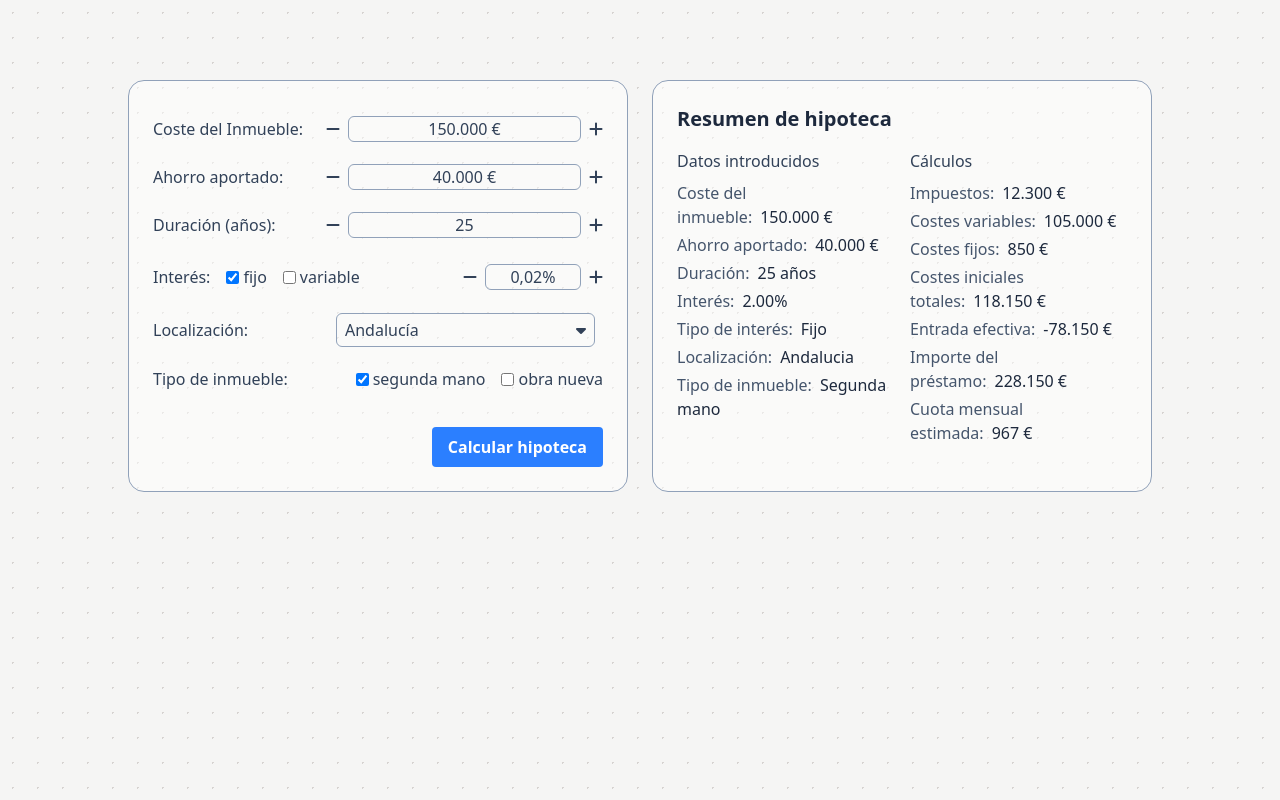
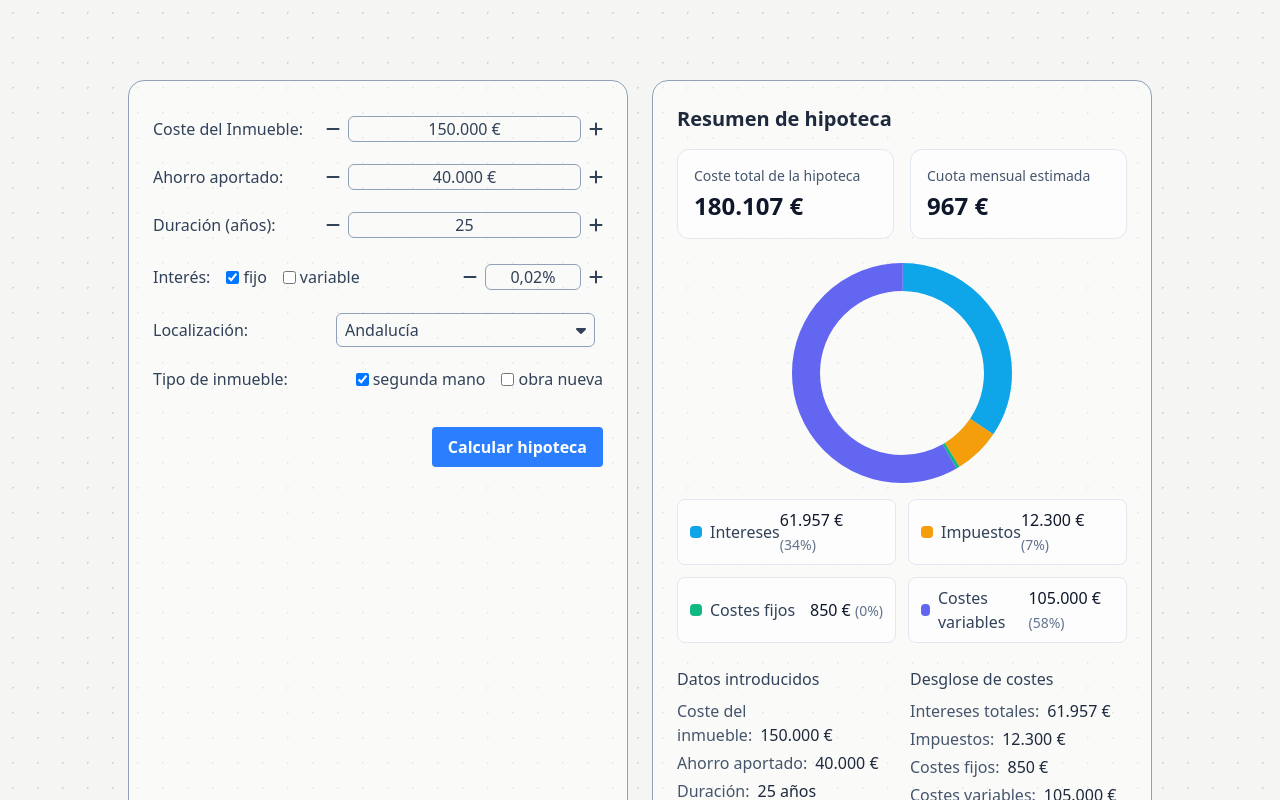
Before and after one commit to CesarCMa/mortgage_simulator, a React (Vite) app in the folder apps/web/: page / in a window 1280 px wide. Shown: the top 800 px of the page. Built offline with nearby package versions, Linux system fonts and the light colour scheme.

Commit message:
feat: Add mortgage cost breakdown and pie chart visualization
Co-authored-by: mrsequin <mrsequin@gmail.com>

```diff
--- a/apps/web/src/components/MortgageDashboard.jsx
+++ b/apps/web/src/components/MortgageDashboard.jsx
@@ -1,4 +1,5 @@
 import { useMortgageContext } from "../context/MortgageContext";
+import PieChart from "./PieChart";
 
 export default function MortgageDashboard() {
   const { mortgageFormInfo, mortgageCalculations } = useMortgageContext();
@@ -9,14 +10,57 @@ export default function MortgageDashboard() {
     maximumFractionDigits: 0,
   });
 
-  const percent = (value) => `${(value * 100).toFixed(2)}%`;
-
   const safeCurrency = (value) =>
     Number.isFinite(value) ? currency.format(value) : "—";
+
+  const chartData = [
+    { label: "Intereses", value: mortgageCalculations.totalInterest, color: "#0ea5e9" },
+    { label: "Impuestos", value: mortgageCalculations.taxes, color: "#f59e0b" },
+    { label: "Costes fijos", value: mortgageCalculations.totalFixedCosts, color: "#10b981" },
+    { label: "Costes variables", value: mortgageCalculations.variableCosts, color: "#6366f1" },
+  ];
+
+  const totalForLegend = chartData.reduce((sum, d) => sum + d.value, 0);
 
   return (
     <div className="flex flex-col border border-slate-400 p-6 rounded-2xl bg-white/50 w-full">
       <h2 className="text-xl font-semibold text-slate-800 mb-4">Resumen de hipoteca</h2>
+
+      <div className="grid grid-cols-1 sm:grid-cols-2 gap-4 mb-6">
+        <div className="col-span-1">
+          <div className="rounded-xl bg-white/70 border border-slate-200 p-4">
+            <div className="text-slate-600 text-sm">Coste total de la hipoteca</div>
+            <div className="text-2xl font-semibold text-slate-900 mt-1">{safeCurrency(mortgageCalculations.totalCost)}</div>
+          </div>
+        </div>
+        <div className="col-span-1">
+          <div className="rounded-xl bg-white/70 border border-slate-200 p-4">
+            <div className="text-slate-600 text-sm">Cuota mensual estimada</div>
+            <div className="text-2xl font-semibold text-slate-900 mt-1">{safeCurrency(mortgageCalculations.monthlyPayment)}</div>
+          </div>
+        </div>
+      </div>
+
+      <div className="flex flex-col items-center mb-4">
+        <PieChart data={chartData} size={220} strokeWidth={28} />
+      </div>
+
+      <div className="grid grid-cols-1 sm:grid-cols-2 gap-3 mb-6">
+        {chartData.map((item) => {
+          const percentage = totalForLegend > 0 ? Math.round((item.value / totalForLegend) * 100) : 0;
+          return (
+            <div key={item.label} className="flex items-center justify-between rounded-lg bg-white/70 border border-slate-200 px-3 py-2">
+              <div className="flex items-center">
+                <span className="inline-block w-3 h-3 rounded-sm mr-2" style={{ backgroundColor: item.color }} />
+                <span className="text-slate-700">{item.label}</span>
+              </div>
+              <div className="text-slate-900 font-medium">
+                {safeCurrency(item.value)} <span className="text-slate-500 text-sm">({percentage}%)</span>
+              </div>
+            </div>
+          );
+        })}
+      </div>
 
       <div className="grid grid-cols-1 sm:grid-cols-2 gap-4">
         <div className="col-span-1">
@@ -35,12 +79,12 @@ export default function MortgageDashboard() {
               <span className="ml-2 font-medium">{mortgageFormInfo.years} años</span>
             </li>
             <li>
-              <span className="text-slate-600">Interés:</span>
-              <span className="ml-2 font-medium">{percent(mortgageFormInfo.interest)}</span>
+              <span className="text-slate-600">Tipo de interés:</span>
+              <span className="ml-2 font-medium">{mortgageFormInfo.variableInterest ? "Variable" : "Fijo"}</span>
             </li>
             <li>
-              <span className="text-slate-600">Tipo de interés:</span>
-              <span className="ml-2 font-medium">{mortgageFormInfo.variableInterest ? "Variable" : "Fijo"}</span>
+              <span className="text-slate-600">Interés nominal:</span>
+              <span className="ml-2 font-medium">{(mortgageFormInfo.interest * 100).toFixed(2)}%</span>
             </li>
             <li>
               <span className="text-slate-600">Localización:</span>
@@ -54,19 +98,23 @@ export default function MortgageDashboard() {
         </div>
 
         <div className="col-span-1">
-          <h3 className="text-slate-700 font-medium mb-2">Cálculos</h3>
+          <h3 className="text-slate-700 font-medium mb-2">Desglose de costes</h3>
           <ul className="text-slate-800 space-y-1">
+            <li>
+              <span className="text-slate-600">Intereses totales:</span>
+              <span className="ml-2 font-medium">{safeCurrency(mortgageCalculations.totalInterest)}</span>
+            </li>
             <li>
               <span className="text-slate-600">Impuestos:</span>
               <span className="ml-2 font-medium">{safeCurrency(mortgageCalculations.taxes)}</span>
             </li>
             <li>
+              <span className="text-slate-600">Costes fijos:</span>
+              <span className="ml-2 font-medium">{safeCurrency(mortgageCalculations.totalFixedCosts)}</span>
+            </li>
+            <li>
               <span className="text-slate-600">Costes variables:</span>
               <span className="ml-2 font-medium">{safeCurrency(mortgageCalculations.variableCosts)}</span>
-            </li>
-            <li>
-              <span className="text-slate-600">Costes fijos:</span>
-              <span className="ml-2 font-medium">{safeCurrency(mortgageCalculations.totalFixedCosts)}</span>
             </li>
             <li>
               <span className="text-slate-600">Costes iniciales totales:</span>
@@ -81,8 +129,8 @@ export default function MortgageDashboard() {
               <span className="ml-2 font-medium">{safeCurrency(mortgageCalculations.loanAmount)}</span>
             </li>
             <li>
-              <span className="text-slate-600">Cuota mensual estimada:</span>
-              <span className="ml-2 font-medium">{safeCurrency(mortgageCalculations.monthlyPayment)}</span>
+              <span className="text-slate-600">Número de cuotas:</span>
+              <span className="ml-2 font-medium">{mortgageCalculations.numberOfPayments}</span>
             </li>
           </ul>
         </div>
--- /dev/null
+++ b/apps/web/src/components/PieChart.jsx
@@ -0,0 +1,47 @@
+import { useMemo } from "react";
+
+export default function PieChart({ data, size = 180, strokeWidth = 24 }) {
+  const radius = (size - strokeWidth) / 2;
+  const center = size / 2;
+  const circumference = 2 * Math.PI * radius;
+
+  const segments = useMemo(() => {
+    const total = data.reduce((sum, d) => sum + d.value, 0);
+    let accumulated = 0;
+    return data.map((d) => {
+      const fraction = total > 0 ? d.value / total : 0;
+      const length = fraction * circumference;
+      const dashArray = `${length} ${circumference - length}`;
+      const dashOffset = circumference * 0.25 - accumulated; // start at 12 o'clock
+      accumulated += length;
+      return { ...d, dashArray, dashOffset };
+    });
+  }, [data, circumference]);
+
+  return (
+    <svg width={size} height={size} viewBox={`0 0 ${size} ${size}`}>
+      <circle
+        cx={center}
+        cy={center}
+        r={radius}
+        fill="none"
+        stroke="#e2e8f0"
+        strokeWidth={strokeWidth}
+      />
+      {segments.map((seg, idx) => (
+        <circle
+          key={idx}
+          cx={center}
+          cy={center}
+          r={radius}
+          fill="none"
+          stroke={seg.color}
+          strokeWidth={strokeWidth}
+          strokeDasharray={seg.dashArray}
+          strokeDashoffset={seg.dashOffset}
+          strokeLinecap="butt"
+        />
+      ))}
+    </svg>
+  );
+}
--- a/apps/web/src/utils/mortgageCalculations.js
+++ b/apps/web/src/utils/mortgageCalculations.js
@@ -25,6 +25,10 @@ export const calculateMortgageDetails = (mortgageInfo) => {
         Math.pow(1 + monthlyInterestRate, numberOfPayments))) /
     (Math.pow(1 + monthlyInterestRate, numberOfPayments) - 1);
 
+  const totalPaid = monthlyPayment * numberOfPayments;
+  const totalInterest = totalPaid - loanAmount;
+  const totalCost = totalFixedCosts + taxes + variableCosts + totalInterest;
+
   return {
     totalFixedCosts,
     taxes,
@@ -33,6 +37,9 @@ export const calculateMortgageDetails = (mortgageInfo) => {
     variableCosts,
     monthlyPayment,
     loanAmount,
+    numberOfPayments,
+    totalInterest,
+    totalCost,
   };
 };
 
```
